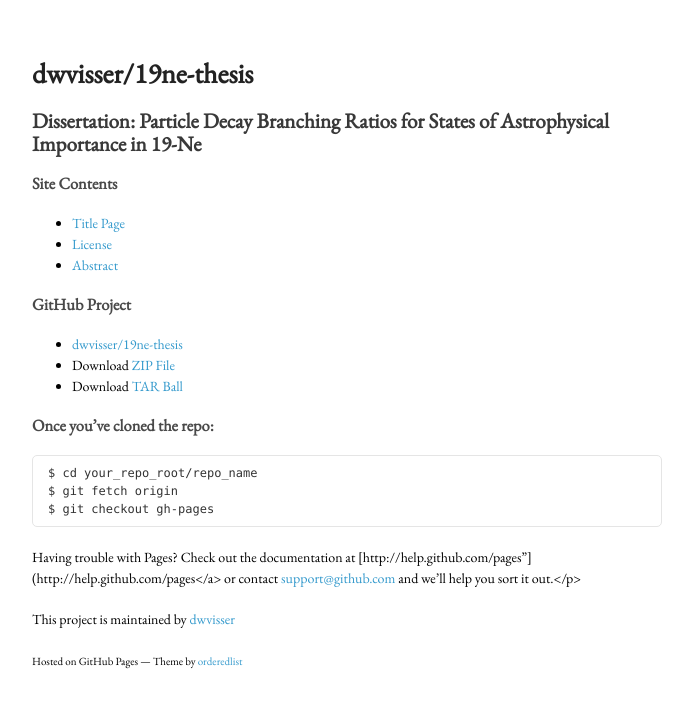
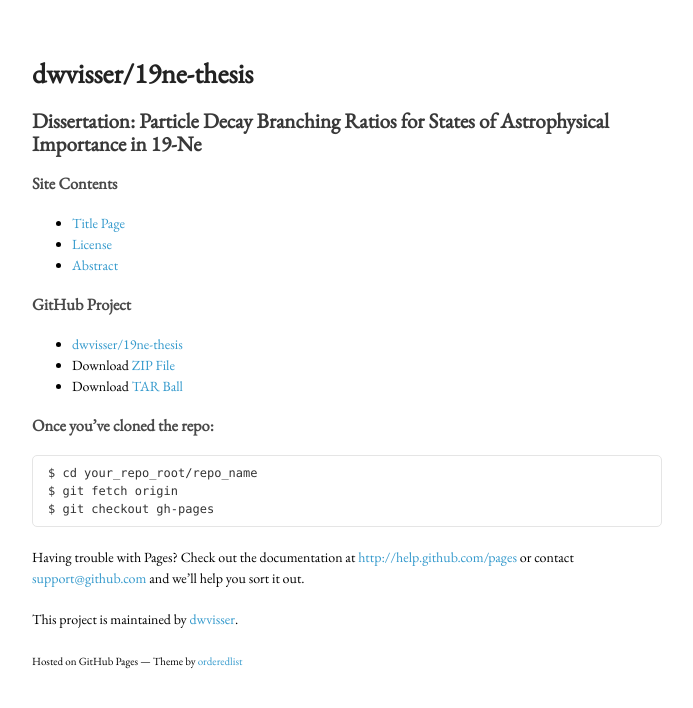
Before and after one commit to dwvisser/19ne-thesis, a Jekyll site: the page built from index.md, in a window 1280 px wide. Shown: the top 708 px of the page, without its empty margins (26-719 px from the left). Built offline with Jekyll 4.4.1, drawn with Linux system fonts in a browser that asks for light colours.

Commit message:
Fixed problems with index formatting.

```diff
--- a/index.md
+++ b/index.md
@@ -24,7 +24,12 @@ layout: default
     $ git fetch origin
     $ git checkout gh-pages
 
-Having trouble with Pages? Check out the documentation at [http://help.github.com/pages"](http://help.github.com/pages</a> or contact <a href="mailto:support@github.com">support@github.com</a> and we’ll help you sort it out.</p>
+Having trouble with Pages? Check out the documentation at
+[http://help.github.com/pages](http://help.github.com/pages) or contact
+[support@github.com](mailto:support@github.com) and we’ll help you sort it
+out.
 
-<p>This project is maintained by <a href="https://github.com/dwvisser">dwvisser</a></p>
-<p><small>Hosted on GitHub Pages &mdash; Theme by <a href="https://github.com/orderedlist">orderedlist</a></small></p>
+This project is maintained by [dwvisser](https://github.com/dwvisser).
+
+<p><small>Hosted on GitHub Pages &mdash; Theme by
+  <a href="https://github.com/orderedlist">orderedlist</a></small></p>
```
